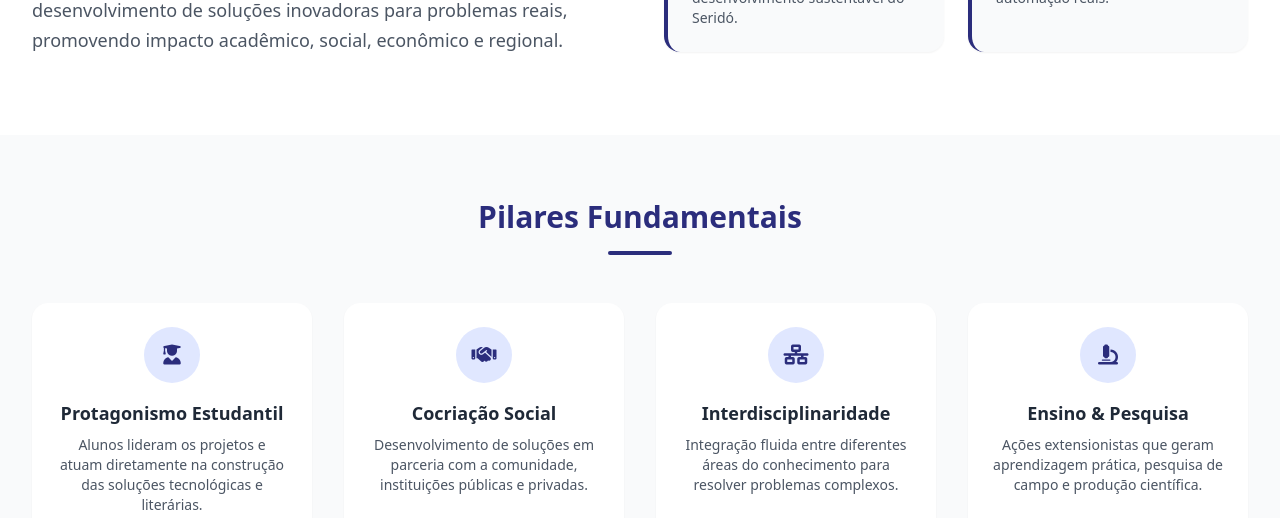
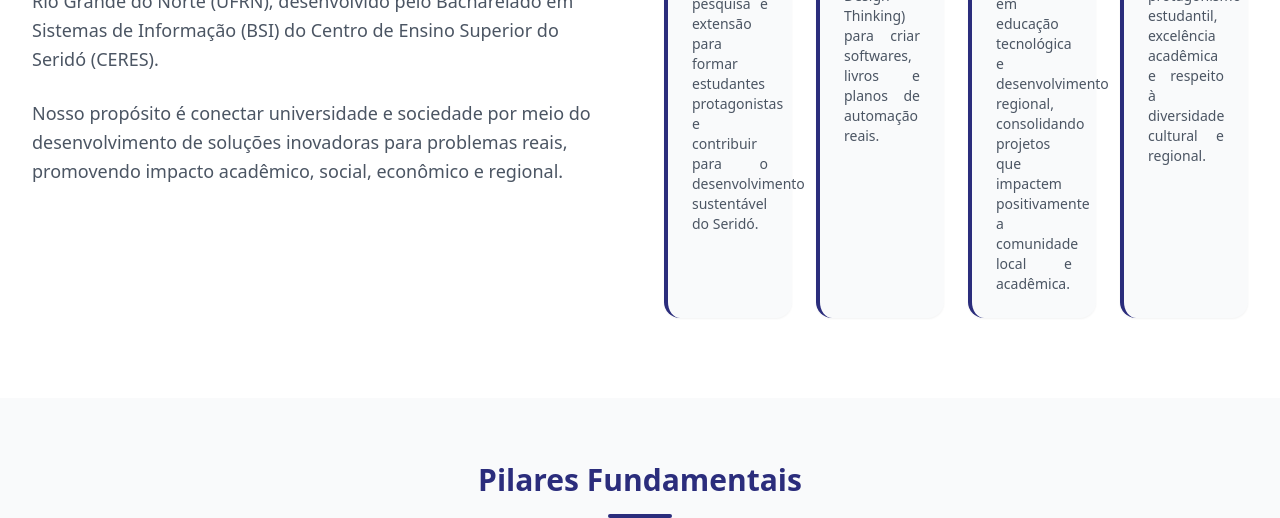
Before and after one commit to Matheusdnf/Si-Inspira, a website: page src/index.html in a window 1280 px wide. Shown: the part 1042-1560 px from the top of the page. Drawn offline with nearby package versions, Linux system fonts and the light colour scheme; no server answers.

Commit message:
refactor: mudança no texto valores do projeto

```diff
--- a/src/index.html
+++ b/src/index.html
@@ -112,26 +112,55 @@
               promovendo impacto acadêmico, social, econômico e regional.
             </p>
           </div>
-          <div class="grid grid-cols-1 sm:grid-cols-2 gap-6">
+          <div class="grid grid-cols-1 sm:grid-cols-2 lg:grid-cols-4 gap-6">
+            <!-- CARD 1: MISSÃO -->
             <div
               class="p-6 bg-gray-50 rounded-2xl border-l-4 border-[#2b2d7c] shadow-sm hover:shadow-md transition-shadow"
             >
               <i class="fa-solid fa-bullseye text-2xl text-[#2b2d7c] mb-3"></i>
               <h3 class="font-bold text-xl text-gray-900 mb-1">Nossa Missão</h3>
-              <p class="text-gray-600 text-sm">
+              <p class="text-gray-600 text-sm text-justify">
                 Integrar ensino, pesquisa e extensão para formar estudantes
                 protagonistas e contribuir para o desenvolvimento sustentável do
                 Seridó.
               </p>
             </div>
+
+            <!-- CARD 2: INOVAÇÃO -->
             <div
               class="p-6 bg-gray-50 rounded-2xl border-l-4 border-[#2b2d7c] shadow-sm hover:shadow-md transition-shadow"
             >
               <i class="fa-solid fa-lightbulb text-2xl text-[#2b2d7c] mb-3"></i>
               <h3 class="font-bold text-xl text-gray-900 mb-1">Inovação</h3>
-              <p class="text-gray-600 text-sm">
+              <p class="text-gray-600 text-sm text-justify">
                 Utilizar metodologias ativas (PBL, Design Thinking) para criar
                 softwares, livros e planos de automação reais.
+              </p>
+            </div>
+
+            <!-- CARD 3: VISÃO -->
+            <div
+              class="p-6 bg-gray-50 rounded-2xl border-l-4 border-[#2b2d7c] shadow-sm hover:shadow-md transition-shadow"
+            >
+              <i class="fa-solid fa-eye text-2xl text-[#2b2d7c] mb-3"></i>
+              <h3 class="font-bold text-xl text-gray-900 mb-1">Nossa Visão</h3>
+              <p class="text-gray-600 text-sm text-justify">
+                Ser referência em educação tecnológica e desenvolvimento
+                regional, consolidando projetos que impactem positivamente a
+                comunidade local e acadêmica.
+              </p>
+            </div>
+
+            <!-- CARD 4: VALORES -->
+            <div
+              class="p-6 bg-gray-50 rounded-2xl border-l-4 border-[#2b2d7c] shadow-sm hover:shadow-md transition-shadow"
+            >
+              <i class="fa-solid fa-handshake text-2xl text-[#2b2d7c] mb-3"></i>
+              <h3 class="font-bold text-xl text-gray-900 mb-1">Valores</h3>
+              <p class="text-gray-600 text-sm text-justify">
+                Compromisso social, ética profissional, protagonismo estudantil,
+                excelência acadêmica e respeito à diversidade cultural e
+                regional.
               </p>
             </div>
           </div>
```
